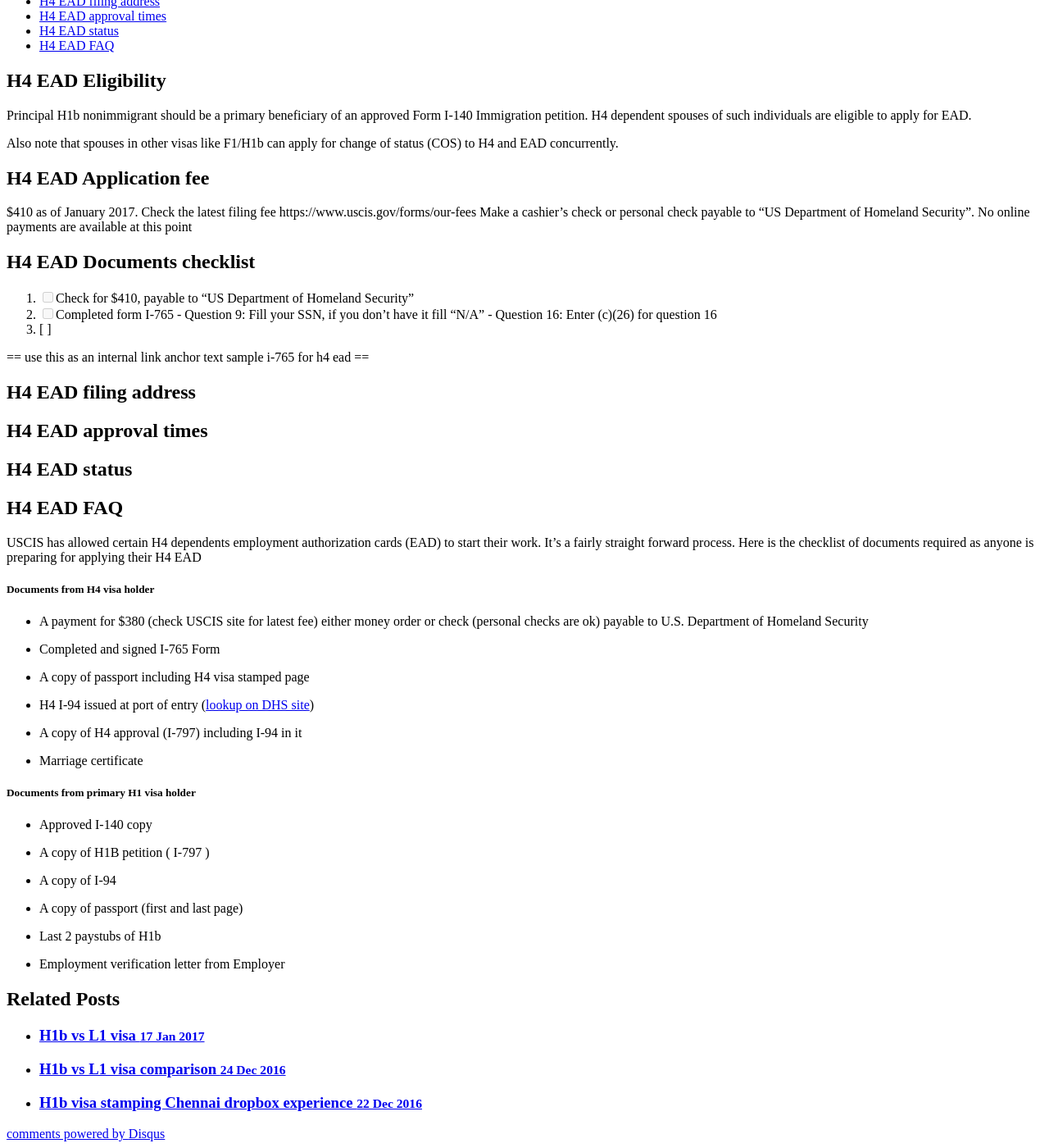
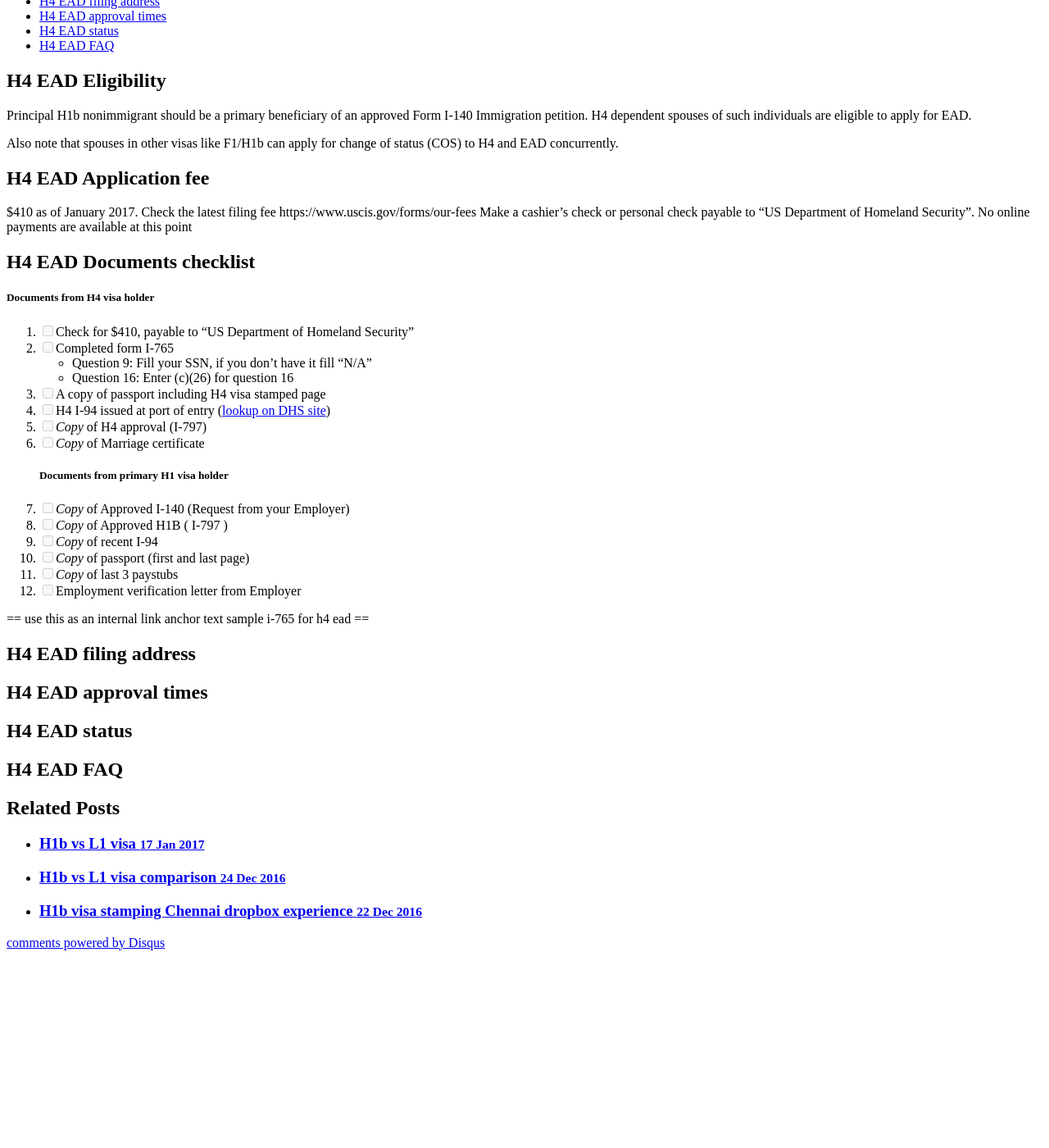
Before and after one commit to gitforwork2/gitforwork.github.io, a Jekyll site: the page built from _posts/2017-01-19-h4-ead-application.md, in a window 1280 px wide and 1400 px high, scrolled down 520 px. Shown: the whole window at 82% size. Built offline with Jekyll 4.4.1, drawn with Linux system fonts in a browser that asks for light colours; nearby versions of some CDN libraries; comment, search, counter and statistics services are not loaded; after the commit the page ends 1687 px from its top, so only the background shows below that.

Commit message:
Update 2017-01-19-h4-ead-application.md

```diff
--- a/_posts/2017-01-19-h4-ead-application.md
+++ b/_posts/2017-01-19-h4-ead-application.md
@@ -31,49 +31,25 @@
 Make a cashier's check or personal check payable to "US Department of Homeland Security". No online payments are available at this point
 
 ## H4 EAD Documents checklist
-
-1. [ ] Check for $410, payable to "US Department of Homeland Security"
-2. [ ] Completed form I-765
+##### Documents from H4 visa holder
+1.  [ ] Check for $410, payable to "US Department of Homeland Security"
+2.  [ ] Completed form I-765
        - Question 9:  Fill your SSN, if you don't have it fill "N/A"
        - Question 16: Enter (c)(26) for question 16
-3. [ ]
-
-
+3.  [ ] A copy of passport including H4 visa stamped page
+4.  [ ] H4 I-94 issued at port of entry ([lookup on DHS site](https://i94.cbp.dhs.gov/I94/#/recent-search))
+5.  [ ] *Copy* of H4 approval (I-797)
+6.  [ ] *Copy* of Marriage certificate
+##### Documents from primary H1 visa holder
+7.  [ ] *Copy* of Approved I-140 (Request from your Employer)
+8.  [ ] *Copy* of Approved H1B ( I-797 )
+9.  [ ] *Copy* of recent I-94
+10. [ ] *Copy* of passport (first and last page)
+11. [ ] *Copy* of last 3 paystubs
+12. [ ] Employment verification letter from Employer
 
 == use this as an internal link anchor text sample i-765 for h4 ead ==
 ## H4 EAD filing address
 ## H4 EAD approval times
 ## H4 EAD status
 ## H4 EAD FAQ
-
-
-USCIS has allowed certain H4 dependents employment authorization cards (EAD) to start their work. It's a fairly straight forward
-process. Here is the checklist of documents required as anyone is preparing for applying their H4 EAD
-
-##### Documents from H4 visa holder
-
-- A payment for $380 (check USCIS site for latest fee) either money order or check (personal checks are ok) payable to U.S. Department of Homeland Security
-
-- Completed and signed I-765 Form
-
-- A copy of passport including H4 visa stamped page
-
-- H4 I-94 issued at port of entry ([lookup on DHS site](https://i94.cbp.dhs.gov/I94/#/recent-search))
-
-- A copy of H4 approval (I-797) including I-94 in it
-
-- Marriage certificate
-
-##### Documents from primary H1 visa holder
-
-- Approved I-140 copy
-
-- A copy of H1B petition ( I-797 )
-
-- A copy of I-94
-
-- A copy of passport (first and last page)
-
-- Last 2 paystubs of H1b
-
-- Employment verification letter from Employer
```
